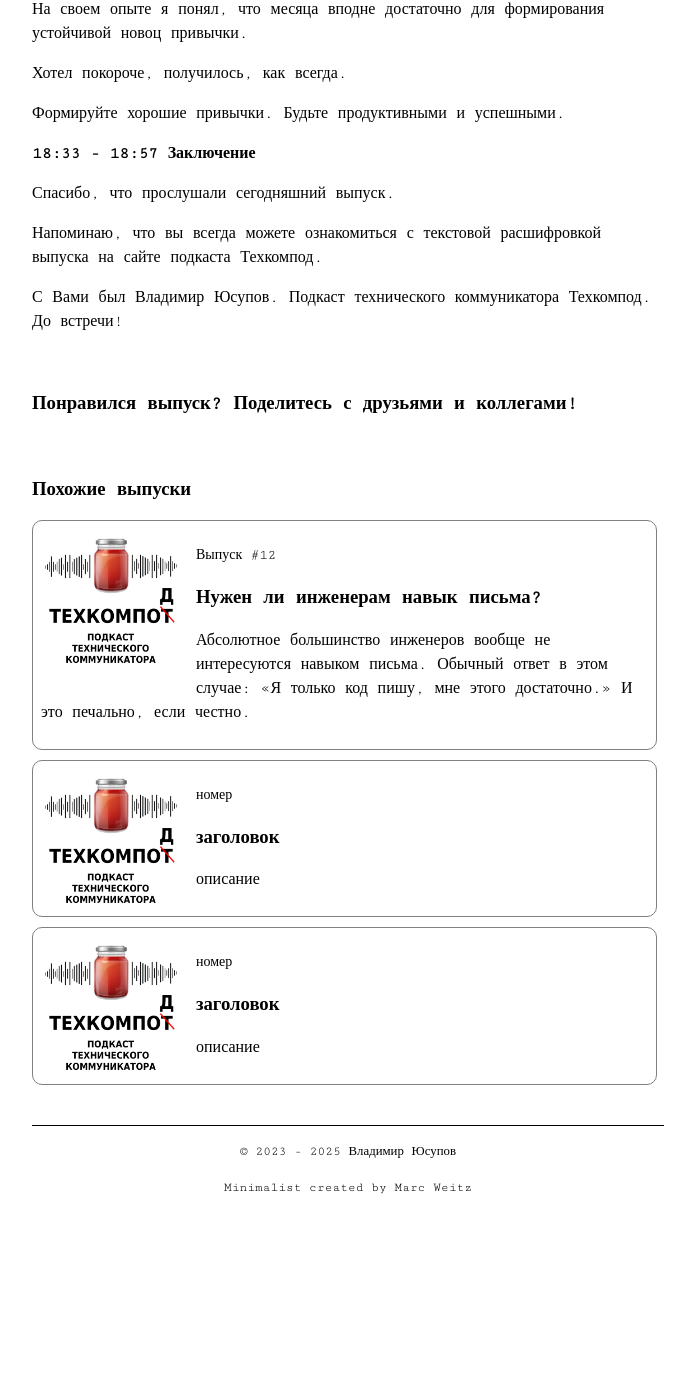
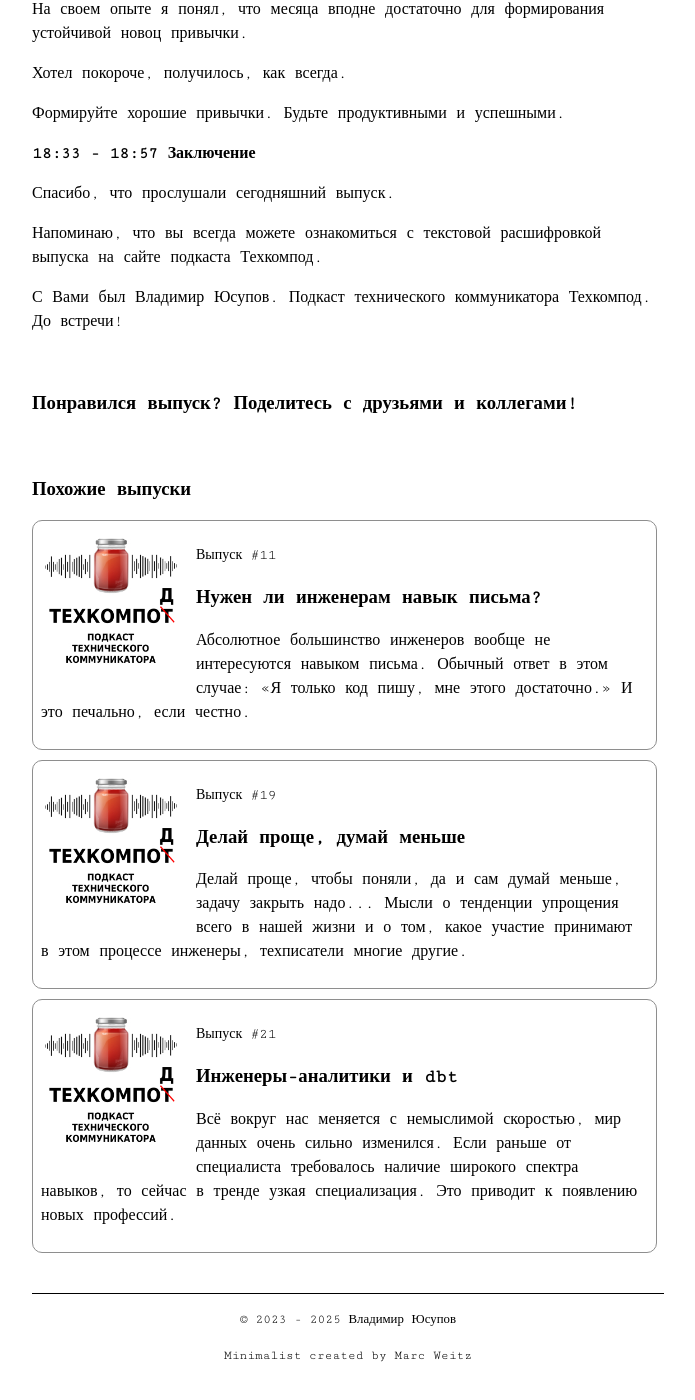
Before and after one commit to techwritex/techcommpod, a Jekyll site: the page built from _posts/2024-03-11-vypusk-18-uspeshnyi-i-productivnyi.md, in a window 1280 px wide and 1400 px high, scrolled down 8765 px. Shown: the whole window, without its empty margins (292-987 px from the left). Built offline with Jekyll 4.4.1, drawn with Linux system fonts in a browser that asks for light colours; before the commit the page ends 9997 px from its top, so only the background shows below that.

Commit message:
techcommpod-1.10.0-related-episodes-section-test-71

```diff
--- a/_posts/2024-03-11-vypusk-18-uspeshnyi-i-productivnyi.md
+++ b/_posts/2024-03-11-vypusk-18-uspeshnyi-i-productivnyi.md
@@ -7,18 +7,18 @@ summary: Успешный и продуктивный инженер, успеш
 categories:
 comments: false
 episode: "Выпуск #18. Успешный и продуктивный"
-related_episode_1_link: "https://techwritex.ru"
-related_episode_1_number: "Выпуск #12"
+related_episode_1_link: "https://techcommpod.ru/vypusk-11-nuzhen-li-inzheneram-navyk-pisma/"
+related_episode_1_number: "Выпуск #11"
 related_episode_1_title: "Нужен ли инженерам навык письма?"
 related_episode_1_intro: "Абсолютное большинство инженеров вообще не интересуются навыком письма. Обычный ответ в этом случае: «Я только код пишу, мне этого достаточно.» И это печально, если честно."
-related_episode_2_link: "https://dwh-book.ru"
-related_episode_2_number: "номер"
-related_episode_2_title: "заголовок"
-related_episode_2_intro: "описание"
-related_episode_3_link: "https://techcommpod.ru"
-related_episode_3_number: "номер"
-related_episode_3_title: "заголовок"
-related_episode_3_intro: "описание"
+related_episode_2_link: "https://techcommpod.ru/vypusk-19-delaj-prosche-dumaj-menshe/"
+related_episode_2_number: "Выпуск #19"
+related_episode_2_title: "Делай проще, думай меньше"
+related_episode_2_intro: "Делай проще, чтобы поняли, да и сам думай меньше, задачу закрыть надо... Мысли о тенденции упрощения всего в нашей жизни и о том, какое участие принимают в этом процессе инженеры, техписатели многие другие."
+related_episode_3_link: "https://techcommpod.ru/vypusk-21-inzhenery-analitiki-i-dbt/"
+related_episode_3_number: "Выпуск #21"
+related_episode_3_title: "Инженеры-аналитики и dbt"
+related_episode_3_intro: "Всё вокруг нас меняется с немыслимой скоростью, мир данных очень сильно изменился. Если раньше от специалиста требовалось наличие широкого спектра навыков, то сейчас в тренде узкая специализация. Это приводит к появлению новых профессий."
 ---
 
 Успешный и продуктивный инженер, успешный и продуктивный технический писатель, успешный и продуктивный переводчик и т.д. Многие из нас хотят быть успешными и продуктивными.
--- a/assets/css/style.css
+++ b/assets/css/style.css
@@ -149,7 +149,7 @@ td {
 	padding: 0.5em;
 	margin-top: 10px;
 	background-color: white;
-	border: 1px solid gray;
+	border: 1px solid #8e8e8e;
 	border-radius: 10px;
 }
 
```
